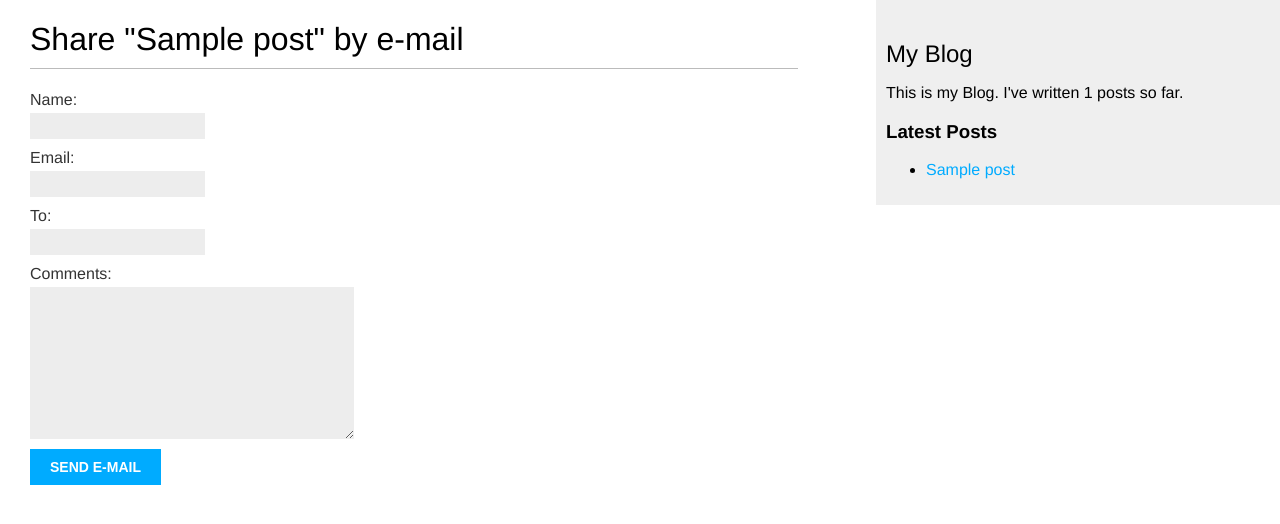
After one commit to moose46/mysite, a Django app: page /blog/1/share/ in a window 1280 px wide. The commit adds this page. Shown: the top 524 px of the page. Run offline with Django 5.2, Linux system fonts and the light colour scheme; tables that the repository leaves empty hold one stand-in row (values such as "Sample post").

Commit message:
Extending your Blog App pp.126

```diff
--- a/blog/forms.py
+++ b/blog/forms.py
@@ -1,7 +1,16 @@
 from django import forms
+
+from .models import Comment
+
 
 class EmailPostForm(forms.Form):
     name = forms.CharField(max_length=25)
     email = forms.EmailField()
     to = forms.EmailField()
-    comments = forms.CharField(required=False,widget=forms.Textarea)
+    comments = forms.CharField(required=False, widget=forms.Textarea)
+
+
+class CommentForm(forms.ModelForm):
+    class Meta:
+        model = Comment
+        fields = ["name", "email", "body"]
--- a/blog/models.py
+++ b/blog/models.py
@@ -6,15 +6,16 @@ from django.contrib.auth.models import User
 from django.db import models
 from django.urls import reverse
 from django.utils import timezone
+from taggit.managers import TaggableManager
 
 
 # Create your models here.
 class Base(models.Model):
     date_created = models.DateTimeField(default=timezone.now)
     date_updated = models.DateTimeField(auto_now=True)
-    author = models.ForeignKey(
-        User, on_delete=models.CASCADE, related_name="blog_posts"
-    )
+    # author = models.ForeignKey(
+    #     User, on_delete=models.CASCADE, related_name="blog_posts"
+    # )
 
     class Meta:
         abstract = True
@@ -26,10 +27,15 @@ class PublishedManager(models.Manager):
 
 
 class Post(Base):
+    tags = TaggableManager()
+
     class Status(models.TextChoices):
         DRAFT = "DF", "Draft"
         PUBLISHED = "PB", "PUBLISHED"
 
+    author = models.ForeignKey(
+        User, on_delete=models.CASCADE, related_name="blog_posts"
+    )
     title = models.CharField(max_length=250)
     slug = models.SlugField(max_length=250, unique_for_date="publish")
     body = models.TextField()
@@ -52,7 +58,7 @@ class Post(Base):
         Returns the absolute URL for the blog post detail page.
         page 57
         Returns:
-            str: The absolute URL for the blog post detail page.
+                str: The absolute URL for the blog post detail page.
         """
 
         return reverse(
@@ -62,3 +68,18 @@ class Post(Base):
 
     def __str__(self):
         return self.title
+
+
+class Comment(Base):
+    post = models.ForeignKey(Post, on_delete=models.CASCADE, related_name="comments")
+    name = models.CharField(max_length=80)
+    email = models.EmailField()
+    body = models.TextField()
+    active = models.BooleanField(default=True)
+
+    class Meta:
+        ordering = ["date_created"]
+        indexes = [models.Index(fields=["date_created"])]
+
+    def __str__(self) -> str:
+        return f"Comment by {self.name} on {self.post}"
--- /dev/null
+++ b/blog/templatetags/blog_tags.py
@@ -0,0 +1,18 @@
+from atexit import register
+
+from django import template
+
+from ..models import Post
+
+register = template.Library()
+
+
+@register.simple_tag
+def total_posts():
+    return Post.published.count()
+
+
+@register.inclusion_tag("blog/post/latest_posts.html")
+def show_latest_posts(count=5):
+    latest_posts = Post.published.order_by("-publish")[:count]
+    return {"latest_posts": latest_posts}
--- a/blog/urls.py
+++ b/blog/urls.py
@@ -2,15 +2,22 @@ from django.urls import path
 
 from . import views
 
+# from .feeds import LatestPostsFeed
+
 app_name = "blog"
 
 urlpatterns = [
-    # path("", views.post_list, name="post_list"),
-    path("", views.PostListView.as_view(), name="post_list"),
-    # path("<int:id>", views.post_detail, name="post_detail"),
+    # Post views
+    path("", views.post_list, name="post_list"),
+    # path('', views.PostListView.as_view(), name='post_list'),
+    path("tag/<slug:tag_slug>/", views.post_list, name="post_list_by_tag"),
     path(
         "<int:year>/<int:month>/<int:day>/<slug:post>/",
         views.post_detail,
         name="post_detail",
     ),
+    path("<int:post_id>/share/", views.post_share, name="post_share"),
+    path("<int:post_id>/comment/", views.post_comment, name="post_comment"),
+    # path("feed/", LatestPostsFeed(), name="post_feed"),
+    # path("search/", views.post_search, name="post_search"),
 ]
--- a/blog/views.py
+++ b/blog/views.py
@@ -1,17 +1,27 @@
+from unittest import mock
+
+from django.core.mail import send_mail
 from django.core.paginator import EmptyPage, PageNotAnInteger, Paginator
+from django.db.models import Count
 from django.http import Http404
 from django.shortcuts import get_object_or_404, render
+from django.views.decorators.http import require_POST
 from django.views.generic import ListView
+from taggit.models import Tag
 
-from blog.forms import EmailPostForm
+from blog.forms import CommentForm, EmailPostForm
 
 from .models import Post
 
 # Create your views here.
 
 
-def post_list(request):
+def post_list(request, tag_slug=None):
     post_list = Post.published.all()
+    tag = None
+    if tag_slug:
+        tag = get_object_or_404(Tag, slug=tag_slug)
+        post_list = post_list.filter(tags__in=[tag])
     # Pagination with 3 posts per page
     paginator = Paginator(post_list, 3)
     page_number = request.GET.get("page", 1)
@@ -23,7 +33,7 @@ def post_list(request):
     except EmptyPage:
         # If page_number is out of range get last page of results
         posts = paginator.page(paginator.num_pages)
-    return render(request, "blog/post/list.html", {"posts": posts})
+    return render(request, "blog/post/list.html", {"posts": posts, "tag": tag})
 
 
 # pp.44
@@ -36,12 +46,29 @@ def post_detail(request, year, month, day, post):
         publish__month=month,
         publish__day=day,
     )
+    # List of active comments for this post
+    comments = post.comments.filter(active=True)
+    # Form for user to comment
+    form = CommentForm()
     # try:
     #     post = Post.published.get(id=id)
     # except Post.DoesNotExist:
     #     raise Http404("No Post Found.")
-
-    return render(request, "blog/post/detail.html", {"post": post})
+    post_tags_ids = post.tags.values_list("id", flat=True)
+    similar_posts = Post.published.filter(tags__in=post_tags_ids).exclude(id=post.id)
+    similar_posts = similar_posts.annotate(same_tags=Count("tags")).order_by(
+        "-same_tags", "-publish"
+    )[:4]
+    return render(
+        request,
+        "blog/post/detail.html",
+        {
+            "post": post,
+            "form": form,
+            "comments": comments,
+            "similar_posts": similar_posts,
+        },
+    )
 
 
 class PostListView(ListView):
@@ -49,13 +76,54 @@ class PostListView(ListView):
     context_object_name = "posts"
     paginate_by = 3
     template_name = "blog/post/list.html"
+
+
 def post_share(request, post_id):
-    post = get_object_or_404(Post, id=post_id,status=Post.Status.PUBLISHED)
+    post = get_object_or_404(Post, id=post_id, status=Post.Status.PUBLISHED)
+    sent = False
     if request.method == "POST":
         form = EmailPostForm(request.POST)
         if form.is_valid():
-            cd = form.cleaned_data()
+            cd = form.cleaned_data
+            post_url = request.build_absolute_uri(post.get_absolute_url())
+            subject = (
+                f"{cd['name']} ({cd['email']})" f"recommends you read {post.title}"
+            )
+            message = (
+                f"Read {post.title} at {post_url}\n\n"
+                f"{cd['name']}'s comments {cd['comments']}"
+            )
             # send email
+            send_mail(
+                subject=subject,
+                message=message,
+                from_email=None,
+                recipient_list=[cd["to"]],
+            )
+            sent = True
     else:
         form = EmailPostForm()
-    return render(request, "blog/post/share.html", {"post": post,"form":form})
+    return render(
+        request, "blog/post/share.html", {"post": post, "form": form, "sent": sent}
+    )
+
+
+@require_POST
+def post_comment(request, post_id):
+    print("in post_comment")
+    post = get_object_or_404(Post, id=post_id, status=Post.Status.PUBLISHED)
+    comment = None
+    # A comment was posted
+    form = CommentForm(data=request.POST)
+    if form.is_valid():
+        # Create a Comment object without saving it to the database
+        comment = form.save(commit=False)
+        # Assign the post to the comment
+        comment.post = post
+        # Save the comment to the database
+        comment.save()
+    return render(
+        request,
+        "blog/post/comment.html",
+        {"post": post, "form": form, "comment": comment},
+    )
--- a/requirements.txt
+++ b/requirements.txt
@@ -1,5 +1,6 @@
 asgiref==3.8.1
 Django==5.0.5
+django-taggit==5.0.1
 mssql-django==1.5
 pyodbc==5.1.0
 python-decouple==3.8
--- a/templates/blog/base.html
+++ b/templates/blog/base.html
@@ -1,3 +1,4 @@
+{% load blog_tags %}
 {% load static %}
 <!DOCTYPE html>
 <html lang="en">
@@ -18,7 +19,11 @@
       {% endblock %}
     </div>
     <div id="sidebar">
-      <h2>My Blog</h2><p>This is my Blog</p>
+      <h2>My Blog</h2><p>
+        This is my Blog. I've written&nbsp{% total_posts %}&nbspposts so far.
+      </p>
+      <h3>Latest Posts</h3>
+      {% show_latest_posts 3 %}
     </div>
   </body>
 </html>
--- /dev/null
+++ b/templates/blog/post/latest_posts.html
@@ -0,0 +1,7 @@
+<ul>
+  {% for post in latest_posts %}
+    <li>
+      <a href="{{ post.get_absolute_url }}">{{ post.title }}</a>
+    </li>
+  {% endfor %}
+</ul>
--- a/templates/blog/post/share.html
+++ b/templates/blog/post/share.html
@@ -1,11 +1,20 @@
-<!DOCTYPE html>
-<html lang="en">
-<head>
-    <meta charset="UTF-8">
-    <meta name="viewport" content="width=device-width, initial-scale=1.0">
-    <title>Share Post EMail</title>
-</head>
-<body>
-
-</body>
-</html>
+{% extends 'blog/base.html' %}
+{% block title %}
+  Share a post
+{% endblock %}
+{% block content %}
+  {% if sent %}
+    <h1>E-Mail successfully sent</h1>
+    <p>"{{ post.title }} was successfully sent to {{ form.cleaned_date.to }}"</p>
+  {% else %}
+    <h1>Share "{{ post.title }}" by e-mail</h1>
+    <form action="" method="post">
+      {{ form.as_p }}
+      {% csrf_token %}
+      <input type="submit" value="Send e-mail" />
+    </form>
+  {% endif %}
+{% endblock %}
+{% if send %}
+  <h1>E-Mail successfully sent</h1>
+{% endif %}
```
Also changed, not shown: blog/admin.py (+8 -1 lines), mysite/settings.py (+8 -5 lines), templates/blog/post/comment.html (added, +16 -0 lines), templates/blog/post/detail.html (+24 -0 lines), templates/blog/post/includes/comment_form.html (added, +10 -0 lines), templates/blog/post/list.html (+9 -1 lines), blog/templatetags/__init__.py (added), 2 other files.
